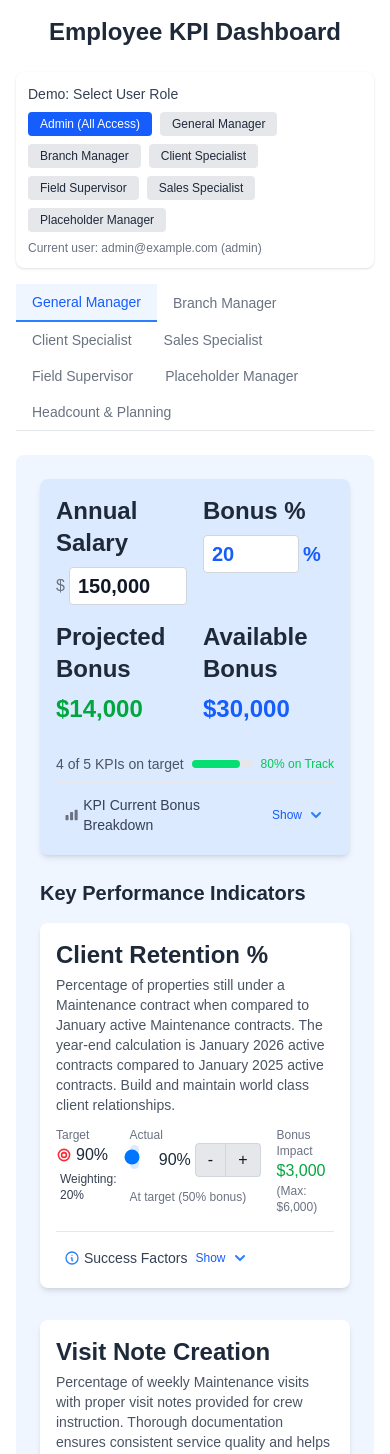
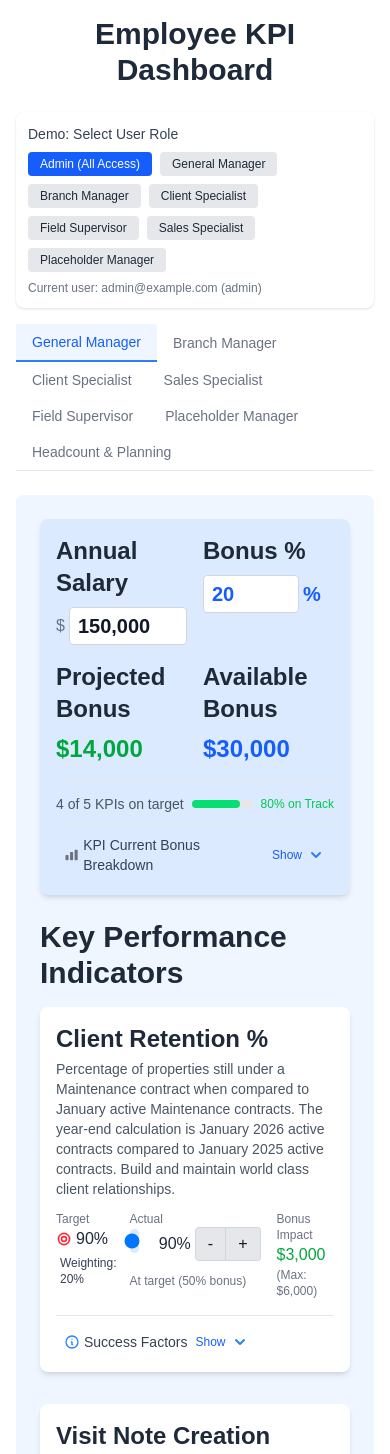
Before and after one commit to TyMurrayELM/KPI-Dashboard, a Next.js app: page / in a window 390 px wide. Shown: the top 1454 px of the page. Built offline with nearby package versions, Linux system fonts and the light colour scheme.

Commit message:
Adjusted h2 headers to h1 for mobile

```diff
--- a/src/components/KPIDashboard.jsx
+++ b/src/components/KPIDashboard.jsx
@@ -1290,7 +1290,7 @@ const KPIDashboard = () => {
   const renderHeadcountTab = () => {
     return (
       <div className="bg-gray-50 p-6 rounded-lg">
-        <h2 className="text-xl font-semibold text-gray-800 mb-4">Headcount & Financial Planning</h2>
+        <h2 className="text-3xl md:text-xl font-semibold text-gray-800 mb-4">Headcount & Financial Planning</h2>
 
         <div className="bg-white p-4 rounded-lg shadow-md mb-6">
           <h3 className="text-2xl md:text-lg font-semibold text-gray-800 mb-4">Bonus Forecast Slider</h3>
@@ -1466,7 +1466,7 @@ const KPIDashboard = () => {
 
   return (
     <div className="max-w-6xl mx-auto p-4">
-      <h1 className="text-2xl font-bold text-center text-gray-800 mb-6">Employee KPI Dashboard</h1>
+      <h1 className="text-3xl font-bold text-center text-gray-800 mb-6">Employee KPI Dashboard</h1>
 
       {/* Demo User Role Selector - would be removed in production */}
       <div className="mb-4 bg-white p-3 rounded-lg shadow-sm">
@@ -1672,7 +1672,7 @@ const KPIDashboard = () => {
           </div>
 
           {/* KPI Section Header */}
-          <h2 className="text-xl font-semibold text-gray-800 mb-4">Key Performance Indicators</h2>
+          <h2 className="text-3xl md:text-xl font-semibold text-gray-800 mb-4">Key Performance Indicators</h2>
 
           {/* KPI Cards Grid */}
           <div className="grid grid-cols-1 gap-4">
```
